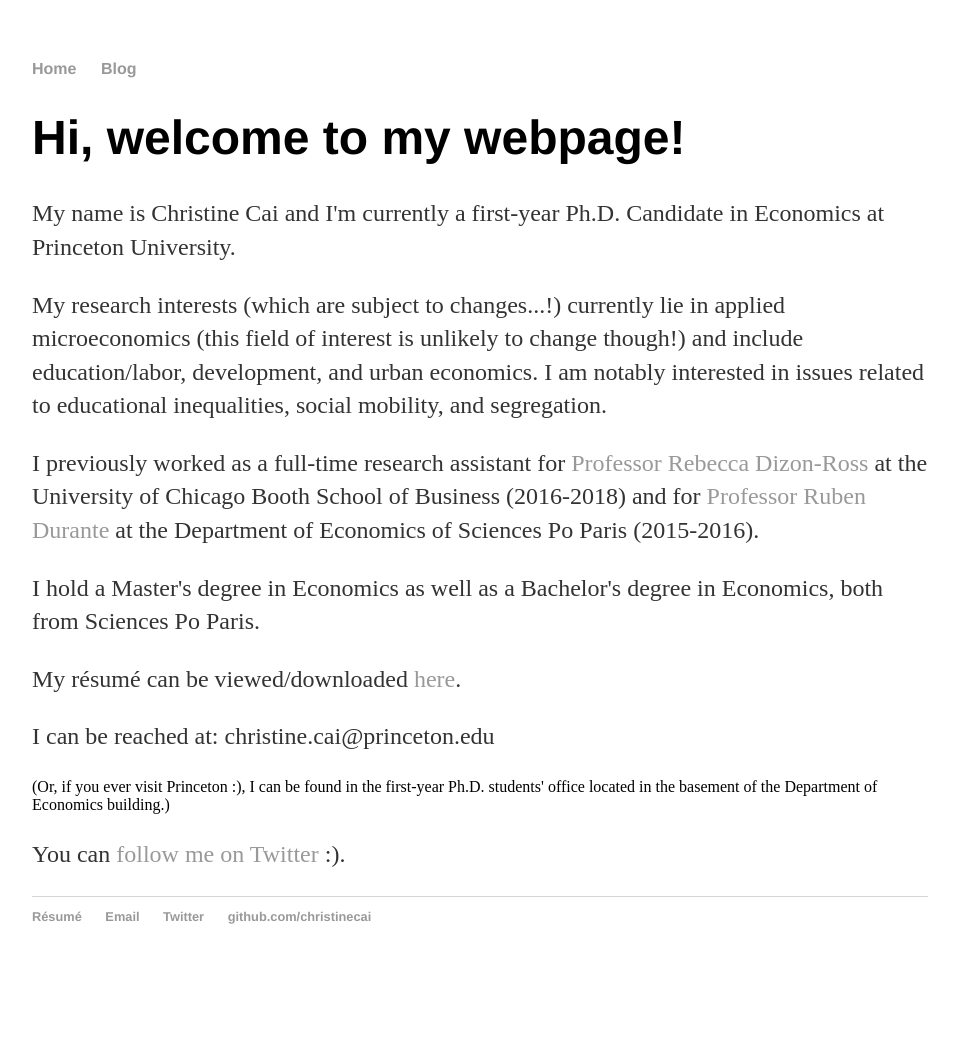
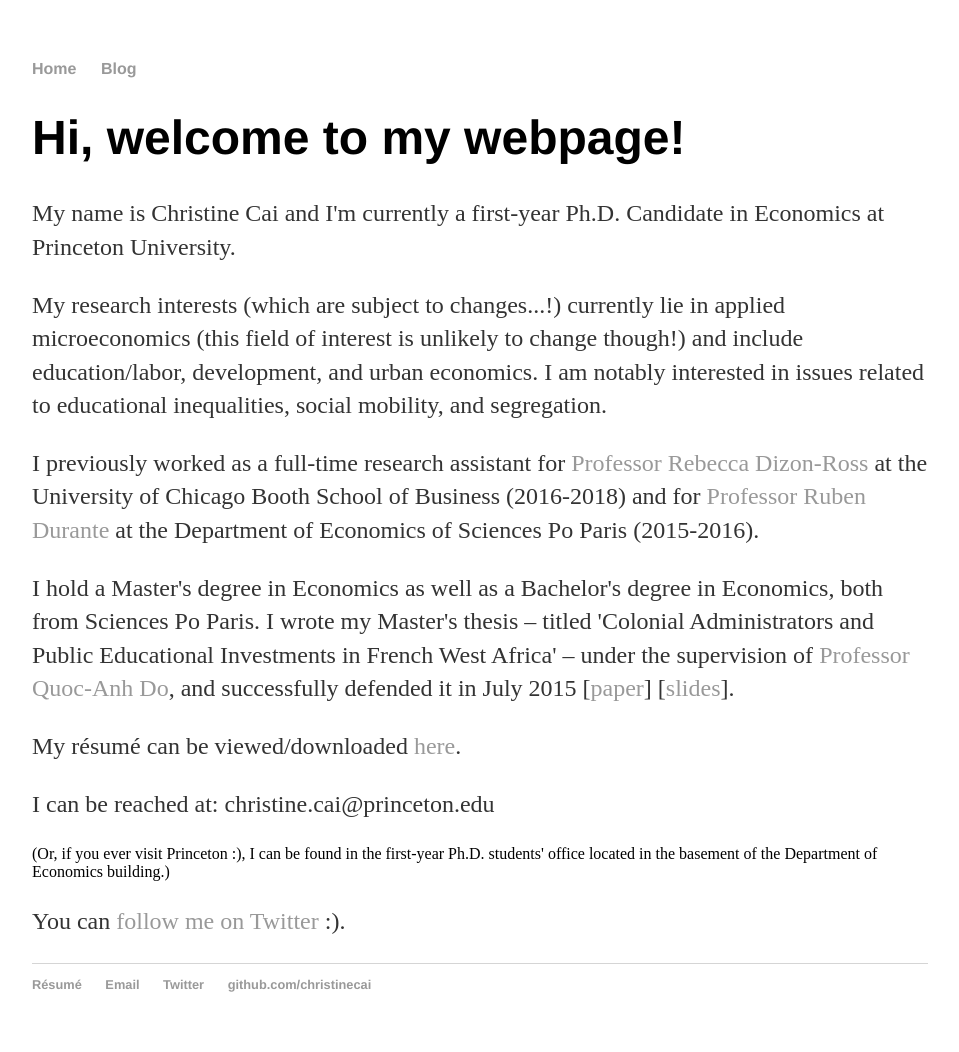
Before and after one commit to christinecai/christinecai.github.io, a Jekyll site: the page built from index.html, in a window 1280 px wide. Shown: the whole page, without its empty margins (160-1119 px from the left). Built offline with Jekyll 4.4.1, drawn with Linux system fonts in a browser that asks for light colours; before the commit the page ends 984 px from its top, so only the background shows below that.

Commit message:
Update index.html

```diff
--- a/index.html
+++ b/index.html
@@ -18,7 +18,11 @@ title: Christine Cai
 		<a href="https://www.rubendurante.net">Professor Ruben Durante</a>
 		at the Department of Economics of Sciences Po Paris (2015-2016).</p>
 
-	<p>I hold a Master's degree in Economics as well as a Bachelor's degree in Economics, both from Sciences Po Paris.</p>
+	<p>I hold a Master's degree in Economics as well as a Bachelor's degree in Economics, both from Sciences Po Paris.
+		I wrote my Master's thesis – titled 'Colonial Administrators and Public Educational Investments in French West Africa' –
+		under the supervision of <a href="https://sites.google.com/site/qaquocanhdo/">Professor Quoc-Anh Do</a>,
+		and successfully defended it in July 2015 [<a href="https://www.dropbox.com/s/eks0j9nua2zxp42/paper.pdf?dl=0">paper</a>]
+		[<a href="https://www.dropbox.com/s/01fgq1xrp4dd900/slides.pdf?dl=0">slides</a>].</p>
 
 	<p>My résumé can be viewed/downloaded <a href="https://www.dropbox.com/s/mrxir24ojigm5g4/resume_website.pdf?dl=0">here</a>.</p>
 
```
